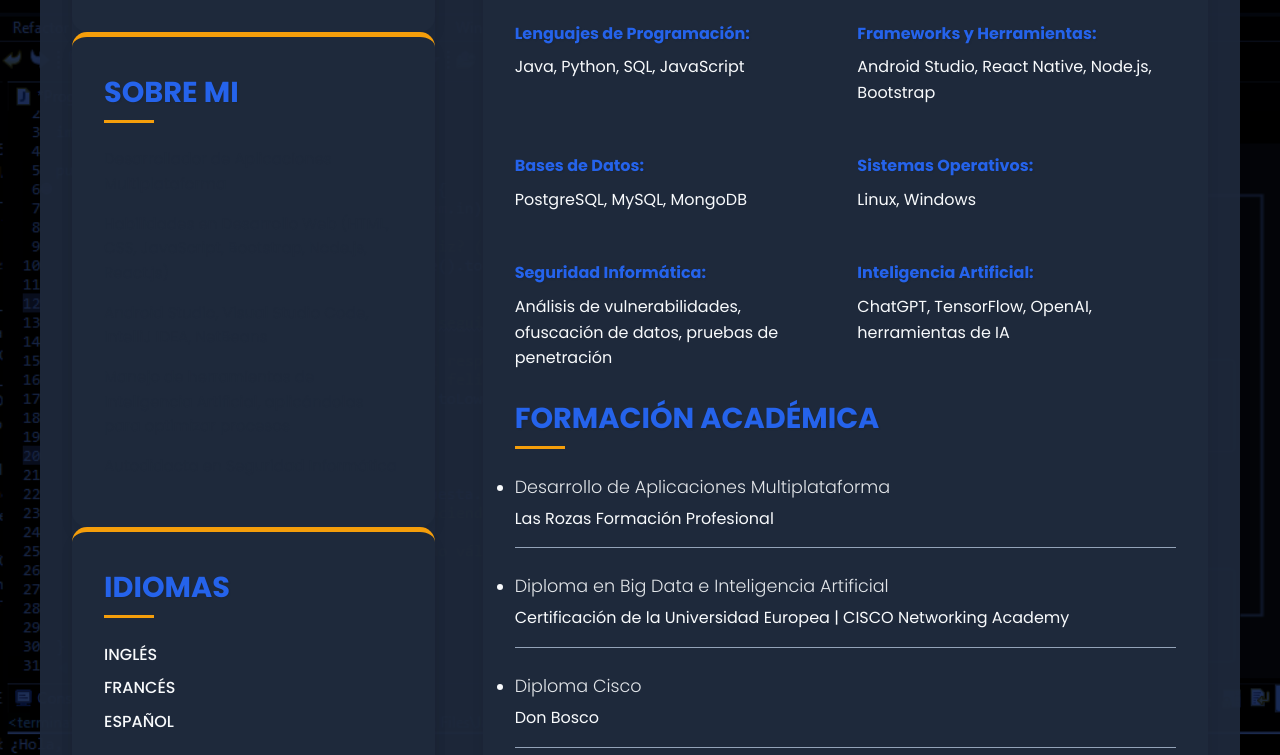
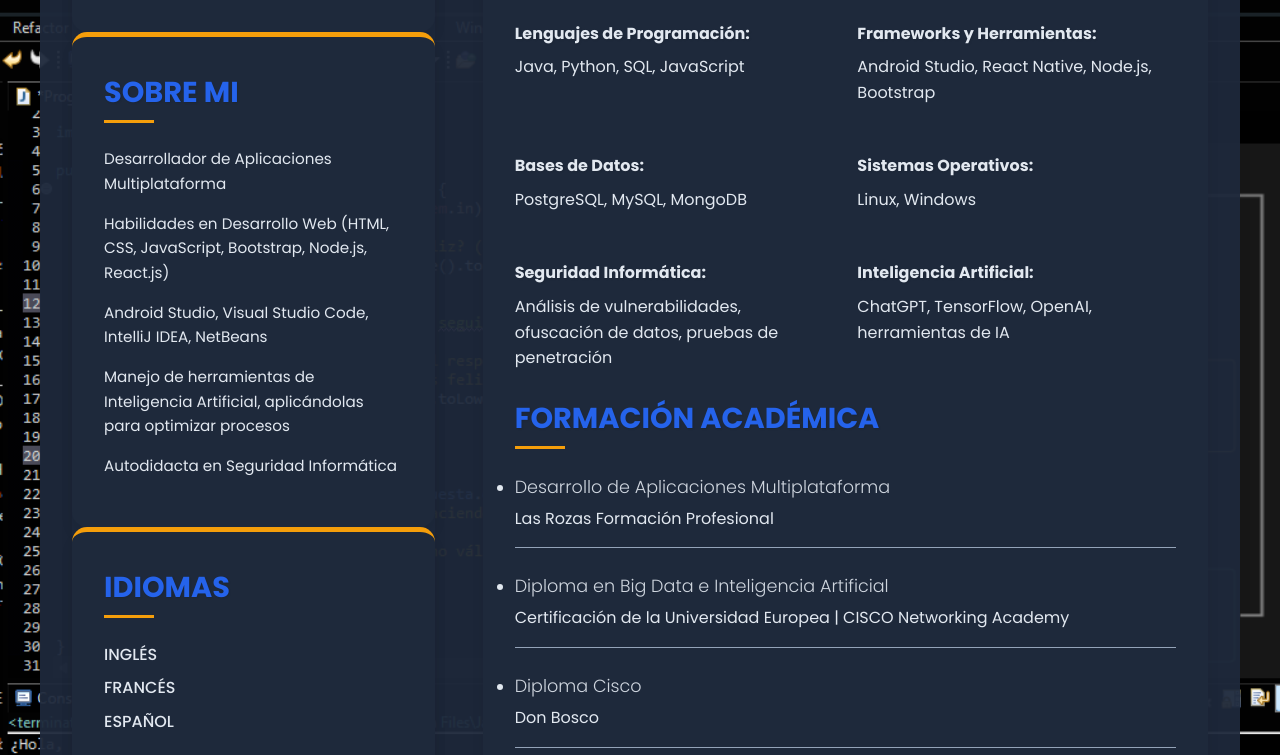
Before and after one commit to Antoniomba23/Portafolio_mba, a plain HTML site: page index.html in a window 1280 px wide. Shown: the part 852-1607 px from the top of the page. Drawn offline with Linux system fonts and the dark colour scheme.

Commit message:
actualizar CV

```diff
--- a/css/antonio.css
+++ b/css/antonio.css
@@ -551,9 +551,34 @@ body {
 @media (prefers-color-scheme: dark) {
     body {
         background-color: #0f172a;
-        background-blend-mode: overlay;
+        color: #f8fafc;
+    }
+   body {
+        background-color: #0f172a;
+        color: #f8fafc;
     }
 
+    .sobre-mi, .contenido-principal {
+        background-color: #1e293b;
+        color: #e2e8f0; /* Cambiado a un gris más claro para mejor contraste */
+    }
+
+    /* Asegurar contraste en textos */
+    .sobre-mi p,
+    .contacto-item p,
+    .habilidad-categoria h4,
+    .experiencia-list li {
+        color: #e2e8f0 !important;
+    }
+
+    /* Ajustar colores de enlaces en modo oscuro */
+    a {
+        color: #93c5fd;
+    }
+
+    a:hover {
+        color: #bfdbfe;
+    }
     .principal,
     .aside-sobre-mi {
         background-color: rgba(30, 41, 59, 0.95);
--- a/css/proyectos.css
+++ b/css/proyectos.css
@@ -152,6 +152,7 @@ h3 {
 }
 
 
+
 /* Animación de flotación general */
 @keyframes flotar {
     0%, 100% {
@@ -210,7 +211,7 @@ h3 {
     box-shadow: 0px 15px 30px rgba(0, 0, 0, 0.2);
     animation-play-state: paused;
 }
-/* Añadir solo estas reglas al archivo CSS existente */
+
 
 /* Mejoras para la navegación principal */
 .main-nav {
@@ -434,3 +435,47 @@ h3 {
     margin-left: 8px;
     font-size: 1rem;
 }
+
+/* Añadir soporte para modo oscuro */
+@media (prefers-color-scheme: dark) {
+    body {
+        background-color: #0f172a;
+        background-blend-mode: overlay;
+    }
+
+    .contenedor-proyectos {
+        background-color: rgba(30, 41, 59, 0.95);
+        color: #e2e8f0;
+    }
+
+    .entrada {
+        background-color: #1e293b;
+        border: 1px solid #334155;
+    }
+
+    .entrada .contenido h2 {
+        color: #93c5fd;
+    }
+
+    .entrada .contenido p {
+        color: #cbd5e1;
+    }
+
+    .titulo-proyectos {
+        color: #93c5fd;
+    }
+
+    /* Ajustar el fondo de la imagen en modo oscuro */
+    body {
+        background-image: url('../img/fondoproyectos.png');
+        background-size: cover;
+        background-attachment: fixed;
+        background-position: center;
+        background-color: #0f172a;
+    }
+
+    /* Asegurar contraste en los bordes */
+    .contenedor-proyectos {
+        border: 1px solid #334155;
+    }
+}
```
Also changed, not shown: 1 other file.
